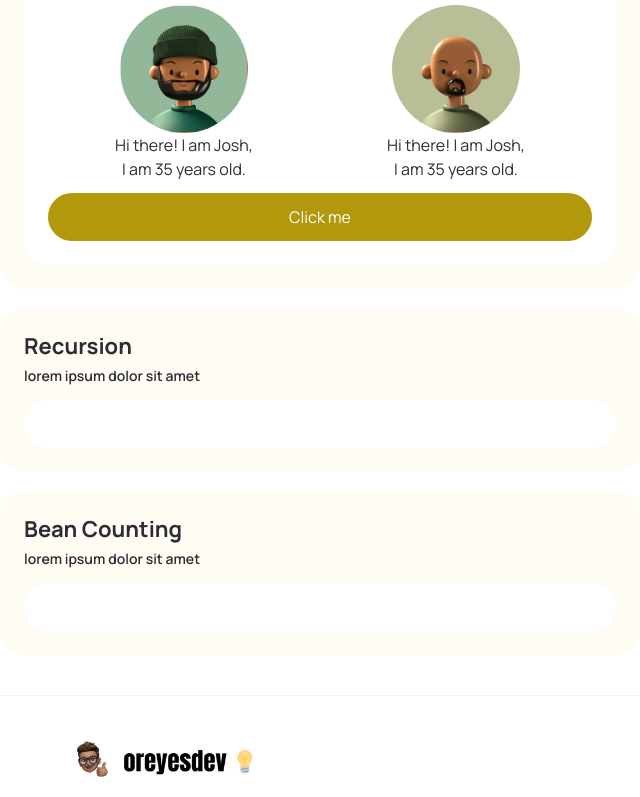
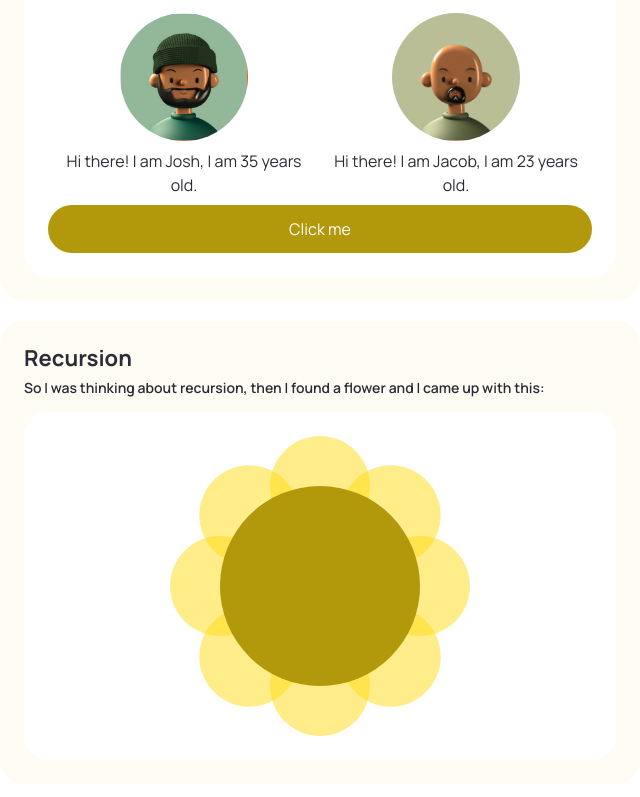
Before and after one commit to jon-oscar/eloquent-js, a Next.js app: page /chapter3 in a window 1280 px wide. Shown: the part 423-1220 px from the top of the page, without its empty margins (0-640 px from the left). Built offline with nearby package versions, Linux system fonts and the light colour scheme.

Commit message:
Update Minimum exercise component working and test passed

```diff
--- a/components/exercises/chapter-3-oscar/BeanCounting.tsx
+++ b/components/exercises/chapter-3-oscar/BeanCounting.tsx
@@ -1,4 +1,4 @@
-import React from 'react';
+import React, { useState } from 'react';
 
 const countBs = (param: string): number => {
   let count = 0;
@@ -21,10 +21,22 @@ const countChar = (param: string, char: string): number => {
 };
 
 const BeanCounting = () => {
+  const [state, setState] = useState('');
   return (
     <div>
       <div>{countBs('BBC')}</div>
-      <div>{countChar('Mi primera chamba', 'm')}</div>
+      <div>{countChar('This is a phrase', 's')}</div>
+      <input
+        type='text'
+        value={state}
+        placeholder='Enter your phrase here'
+        onChange={(e) => setState(e.target.value)}
+        className='text-center bg-[#FEFCF3] border-2 border-black-50 rounded-3xl w-full h-[50px]'
+        aria-label='Phrase'
+      />
+      <span className='text-center bg-white border-2 border-[#B2980B] rounded-3xl w-full h-[50px] overflow-hidden'>
+        {countBs(state)}
+      </span>
     </div>
   );
 };
--- a/components/exercises/chapter-3-oscar/Minimum.tsx
+++ b/components/exercises/chapter-3-oscar/Minimum.tsx
@@ -1,23 +1,46 @@
-import React from 'react';
+import React, { useState } from 'react';
 import Image from 'next/image';
 import CustomButton from '@/components/CustomButton';
 
-const getMinimum = (a: number, b: number) => {
-  const result = Math.min(a, b);
+const initialState = [
+  {
+    name: 'Josh',
+    age: 35,
+    image: '/avatar1.png',
+    phrase: 'Hi there! I am Josh, I am 35 years old.',
+  },
+  {
+    name: 'Jacob',
+    age: 23,
+    image: '/avatar2.png',
+    phrase: 'Hi there! I am Jacob, I am 23 years old.',
+  },
+];
 
-  return result;
-};
+const getMinimum = (a: number, b: number) => Math.min(a, b);
+
+const stateFiltered = initialState.filter((item) =>
+  item.age === getMinimum(initialState[0].age, initialState[1].age)
+    ? item
+    : null
+);
 
 const Minimum = () => {
+  const [state, setState] = useState(initialState);
+
   return (
     <div>
-      <div className='wrapper flex flex-col gap-3'>
+      <div className='wrapper flex flex-col'>
         <div className='flex flex-row justify-between'>
-          <div className='flex-1 flex flex-col flex1 justify-center items-center'>
+          {state.map((item) => (
+            <div
+              key={item.name}
+              className='flex-1 flex flex-col flex1 justify-center items-center m-2'
+            >
               <div className='w-32 h-auto'>
                 <Image
-                src={'/avatar1.png'}
-                alt={'Avatar for Josh'}
+                  src={item.image}
+                  alt={`Avatar for ${item.name}}`}
                   width={20}
                   height={20}
                   layout='responsive'
@@ -25,33 +48,16 @@ const Minimum = () => {
                   className='rounded-full'
                 />
               </div>
-            <p className=' text-center'>
-              Hi there! I am Josh, <br /> I am 35 years old.
-            </p>
+              <p className='text-center mt-2'>{item.phrase}</p>
             </div>
-          <div className='flex-1 flex flex-col flex1 justify-center items-center'>
-            <div className='w-32 h-auto'>
-              <Image
-                src={'/avatar2.png'}
-                alt={'Avatar for David'}
-                width={20}
-                height={20}
-                layout='responsive'
-                objectFit='cover'
-                className='rounded-full'
-              />
-            </div>
-            <p className=' text-center'>
-              Hi there! I am Josh, <br /> I am 35 years old.
-            </p>
-          </div>
+          ))}
         </div>
         <>
           <CustomButton
             title='Click me'
             btnType='button'
             containerStyles='text-white rounded-full bg-[#B2980B] min-w-[150px] max-h-[48px]'
-            handleClick={() => {}}
+            handleClick={() => setState(stateFiltered)}
           />
         </>
       </div>
--- /dev/null
+++ b/components/exercises/chapter-3-oscar/Recursion.css
@@ -0,0 +1,57 @@
+.wrap {
+  width: 100%;
+  height: 300px;
+  position: relative;
+}
+.center {
+  width: 200px;
+  height: 200px;
+  border-radius: 999px;
+  background-color: #b2980b;
+  position: absolute;
+  top: 50px;
+  left: 0;
+  right: 0;
+  margin: auto;
+  -webkit-border-radius: 999px;
+  -moz-border-radius: 999px;
+  -ms-border-radius: 999px;
+  -o-border-radius: 999px;
+}
+.petal {
+  width: 100px;
+  height: 100px;
+  border-radius: 999px;
+  position: absolute;
+  top: 0;
+  left: 0;
+  right: 0;
+  margin: auto;
+  background-color: #ffdc1480;
+  transform-origin: center 150px;
+}
+
+.petal:nth-child(1) {
+  transform: rotate(45deg);
+}
+.petal:nth-child(2) {
+  transform: rotate(90deg);
+}
+.petal:nth-child(3) {
+  transform: rotate(135deg);
+}
+.petal:nth-child(4) {
+  transform: rotate(180deg);
+}
+.petal:nth-child(5) {
+  transform: rotate(225deg);
+}
+.petal:nth-child(6) {
+  transform: rotate(270deg);
+}
+.petal:nth-child(7) {
+  transform: rotate(315deg);
+}
+.petal:nth-child(8) {
+  transform: rotate(360deg);
+}
--- a/components/exercises/chapter-3-oscar/Recursion.tsx
+++ b/components/exercises/chapter-3-oscar/Recursion.tsx
@@ -1,4 +1,5 @@
 import React from 'react';
+import './Recursion.css';
 
 const isEven = (param: number): boolean => {
   if (param == 0) {
@@ -12,10 +13,20 @@ const isEven = (param: number): boolean => {
   }
 };
 
-console.log(isEven(50));
-
 const Recursion = () => {
-  return <div>Recursion</div>;
+  return (
+    <div className='wrap'>
+      <div className='petal'></div>
+      <div className='petal'></div>
+      <div className='petal'></div>
+      <div className='petal'></div>
+      <div className='petal'></div>
+      <div className='petal'></div>
+      <div className='petal'></div>
+      <div className='petal'></div>
+      <div className='center'></div>
+    </div>
+  );
 };
 
 export default Recursion;
--- a/constants/chapter.json
+++ b/constants/chapter.json
@@ -59,12 +59,12 @@
       {
         "id": 2,
         "title": "Recursion",
-        "details": "lorem ipsum dolor sit amet"
+        "details": "So I was thinking about recursion, then I found a flower and I came up with this:"
       },
       {
         "id": 3,
         "title": "Bean counting",
-        "details": "lorem ipsum dolor sit amet"
+        "details": "👨🏽‍💻: Enter any phrase and I will count the number of Bs."
       }
     ],
     "devJon": [
--- a/pages/chapter3.tsx
+++ b/pages/chapter3.tsx
@@ -4,6 +4,8 @@ import Layout from '@/components/Layout';
 import chapter from '@/constants/chapter.json';
 
 import Minimum from '@/components/exercises/chapter-3-oscar/Minimum';
+import Recursion from '@/components/exercises/chapter-3-oscar/Recursion';
+import BeanCounting from '@/components/exercises/chapter-3-oscar/BeanCounting';
 
 const chapterId = 3;
 
@@ -41,17 +43,13 @@ export default function Chapter3() {
                   id={devOscar[1].id}
                   title={devOscar[1].title}
                   details={devOscar[1].details}
-                  code={() => {
-                    () => {};
-                  }}
+                  code={() => <Recursion />}
                 />
                 <PageCard
                   id={devOscar[2].id}
                   title={devOscar[2].title}
                   details={devOscar[2].details}
-                  code={() => {
-                    () => {};
-                  }}
+                  code={() => <BeanCounting />}
                 />
               </>
             )}
```
Also changed, not shown: 1 other file (tests, documents, lock files or other folders). Lines whose indentation alone changed are shown as unchanged.
